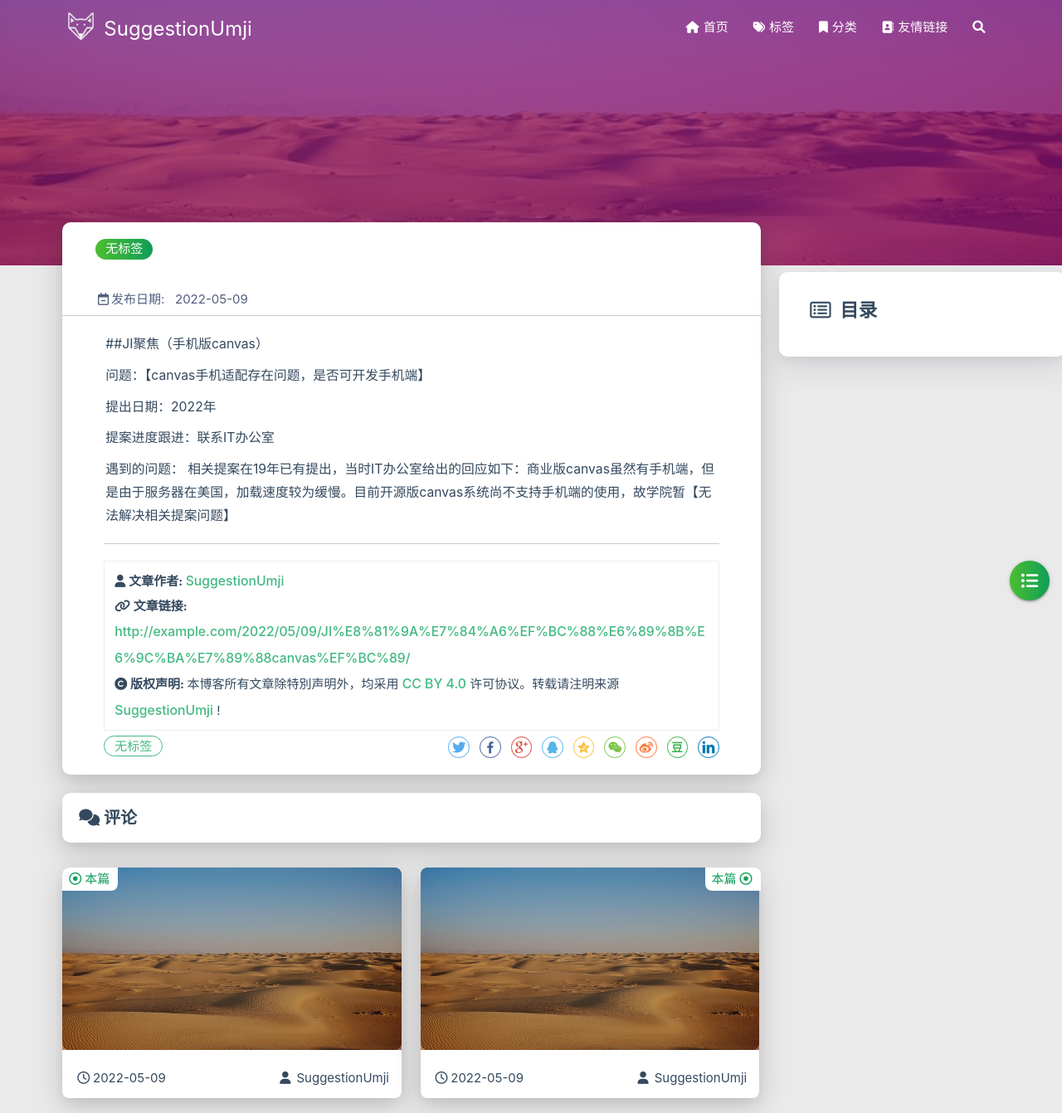
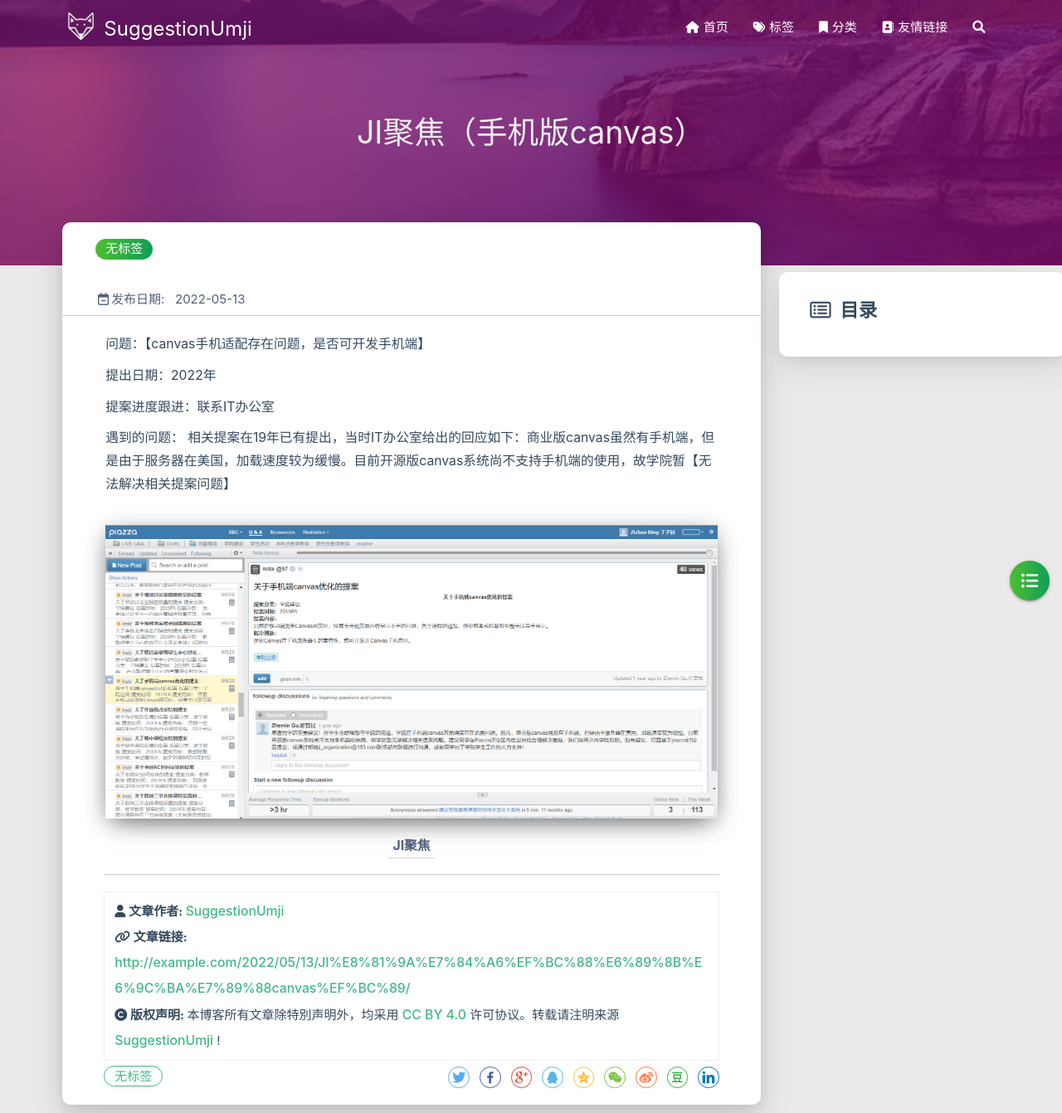
Before and after one commit to jier12345/jier12345.github.io, a plain HTML site: page 2022/05/13/JI聚焦（手机版canvas）/index.html in a window 1280 px wide. Shown: the top 1342 px of the page at 83% size. Drawn offline with Linux system fonts and the light colour scheme; some packages are replaced by stand-ins of ours; no server answers; a script that the page names is missing; files whose address does not match are found by name.

Commit message:
Site updated: 2022-05-13 22:41:43

```diff
--- a/2022/05/09/JI聚焦（手机版canvas）/index.html
+++ b/2022/05/13/JI聚焦（手机版canvas）/index.html
@@ -4,12 +4,11 @@
 
 <head>
     <meta charset="utf-8">
-    <meta name="keywords" content="SuggestionUmji">
-    <meta name="description" content="##JI聚焦（手机版canvas）
-问题：【canvas手机适配存在问题，是否可开发手机端】
+    <meta name="keywords" content="JI聚焦（手机版canvas）, SuggestionUmji">
+    <meta name="description" content="问题：【canvas手机适配存在问题，是否可开发手机端】
 提出日期：2022年
 提案进度跟进：联系IT办公室
-遇到的问题： 相关提案在19年已有提出，当时IT办公室给出的回应如下：商业版canvas虽然有">
+遇到的问题： 相关提案在19年已有提出，当时IT办公室给出的回应如下：商业版canvas虽然有手机端，但是由于服务器在美国，加载速">
     <meta http-equiv="X-UA-Compatible" content="IE=edge">
     <meta name="viewport" content="width=device-width, initial-scale=1.0, user-scalable=no">
     <meta name="renderer" content="webkit|ie-stand|ie-comp">
@@ -23,7 +22,7 @@
 
 
 
-    <title>SuggestionUmji</title>
+    <title>JI聚焦（手机版canvas） | SuggestionUmji</title>
     <link rel="icon" type="image/png" href="/favicon.png">
 
     <link rel="stylesheet" type="text/css" href="/libs/awesome/css/all.min.css">
@@ -247,12 +246,12 @@
 
 
 
-<div class="bg-cover pd-header post-cover" style="background-image: url('/medias/featureimages/0.jpg')">
+<div class="bg-cover pd-header post-cover" style="background-image: url('/medias/featureimages/21.jpg')">
     <div class="container" style="right: 0px;left: 0px;">
         <div class="row">
             <div class="col s12 m12 l12">
                 <div class="brand">
-                    <h1 class="description center-align post-title"></h1>
+                    <h1 class="description center-align post-title">JI聚焦（手机版canvas）</h1>
                 </div>
             </div>
         </div>
@@ -380,7 +379,7 @@
 
                 <div class="post-date info-break-policy">
                     <i class="far fa-calendar-minus fa-fw"></i>发布日期:&nbsp;&nbsp;
-                    2022-05-09
+                    2022-05-13
                 </div>
 
 
@@ -401,11 +400,11 @@
 
         <div class="card-content article-card-content">
             <div id="articleContent">
-                <p>##JI聚焦（手机版canvas）</p>
-<p>问题：【canvas手机适配存在问题，是否可开发手机端】</p>
+                <p>问题：【canvas手机适配存在问题，是否可开发手机端】</p>
 <p>提出日期：2022年</p>
 <p>提案进度跟进：联系IT办公室</p>
 <p>遇到的问题： 相关提案在19年已有提出，当时IT办公室给出的回应如下：商业版canvas虽然有手机端，但是由于服务器在美国，加载速度较为缓慢。目前开源版canvas系统尚不支持手机端的使用，故学院暂【无法解决相关提案问题】 </p>
+<p><img src="/Users/duanlingbo/Desktop/%E8%AF%BE%E5%86%85/%E4%BA%A4%E5%A4%A7%E5%AF%86%E9%99%A2/%E5%A4%A7%E4%B8%80%E5%A4%8F/%E4%B8%BB%E5%B8%AD%E5%9B%A2/CommentGather/source/src/JI%E8%81%9A%E7%84%A6.jpg" alt="JI聚焦"></p>
 
 
             </div>
@@ -432,7 +431,7 @@
                     </i>
                 </span>
                 <span class="reprint-info">
-                    <a href="http://example.com/2022/05/09/JI%E8%81%9A%E7%84%A6%EF%BC%88%E6%89%8B%E6%9C%BA%E7%89%88canvas%EF%BC%89/">http://example.com/2022/05/09/JI%E8%81%9A%E7%84%A6%EF%BC%88%E6%89%8B%E6%9C%BA%E7%89%88canvas%EF%BC%89/</a>
+                    <a href="http://example.com/2022/05/13/JI%E8%81%9A%E7%84%A6%EF%BC%88%E6%89%8B%E6%9C%BA%E7%89%88canvas%EF%BC%89/">http://example.com/2022/05/13/JI%E8%81%9A%E7%84%A6%EF%BC%88%E6%89%8B%E6%9C%BA%E7%89%88canvas%EF%BC%89/</a>
                 </span>
             </div>
             <div class="reprint__notice">
@@ -786,13 +785,13 @@
                 <i class="far fa-dot-circle"></i>&nbsp;本篇
             </div>
             <div class="card">
-                <a href="/2022/05/09/JI%E8%81%9A%E7%84%A6%EF%BC%88%E6%89%8B%E6%9C%BA%E7%89%88canvas%EF%BC%89/">
+                <a href="/2022/05/13/JI%E8%81%9A%E7%84%A6%EF%BC%88%E6%89%8B%E6%9C%BA%E7%89%88canvas%EF%BC%89/">
                     <div class="card-image">
 
 
-                        <img src="/medias/featureimages/0.jpg" class="responsive-img" alt="">
+                        <img src="/medias/featureimages/21.jpg" class="responsive-img" alt="JI聚焦（手机版canvas）">
 
-                        <span class="card-title"></span>
+                        <span class="card-title">JI聚焦（手机版canvas）</span>
                     </div>
                 </a>
                 <div class="card-content article-content">
@@ -803,7 +802,7 @@
                     </div>
                     <div class="publish-info">
                             <span class="publish-date">
-                                <i class="far fa-clock fa-fw icon-date"></i>2022-05-09
+                                <i class="far fa-clock fa-fw icon-date"></i>2022-05-13
                             </span>
                         <span class="publish-author">
 
@@ -824,13 +823,13 @@
                 本篇&nbsp;<i class="far fa-dot-circle"></i>
             </div>
             <div class="card">
-                <a href="/2022/05/09/JI%E8%81%9A%E7%84%A6%EF%BC%88%E6%89%8B%E6%9C%BA%E7%89%88canvas%EF%BC%89/">
+                <a href="/2022/05/13/JI%E8%81%9A%E7%84%A6%EF%BC%88%E6%89%8B%E6%9C%BA%E7%89%88canvas%EF%BC%89/">
                     <div class="card-image">
 
 
-                        <img src="/medias/featureimages/0.jpg" class="responsive-img" alt="">
+                        <img src="/medias/featureimages/21.jpg" class="responsive-img" alt="JI聚焦（手机版canvas）">
 
-                        <span class="card-title"></span>
+                        <span class="card-title">JI聚焦（手机版canvas）</span>
                     </div>
                 </a>
                 <div class="card-content article-content">
@@ -841,7 +840,7 @@
                     </div>
                     <div class="publish-info">
                             <span class="publish-date">
-                                <i class="far fa-clock fa-fw icon-date"></i>2022-05-09
+                                <i class="far fa-clock fa-fw icon-date"></i>2022-05-13
                             </span>
                         <span class="publish-author">
 
```
Also changed, not shown: archives/2022/05/index.html (+8 -9 lines), archives/2022/index.html (+8 -9 lines), archives/index.html (+8 -9 lines), index.html (+6 -7 lines), src/JI聚焦.jpg (added).
